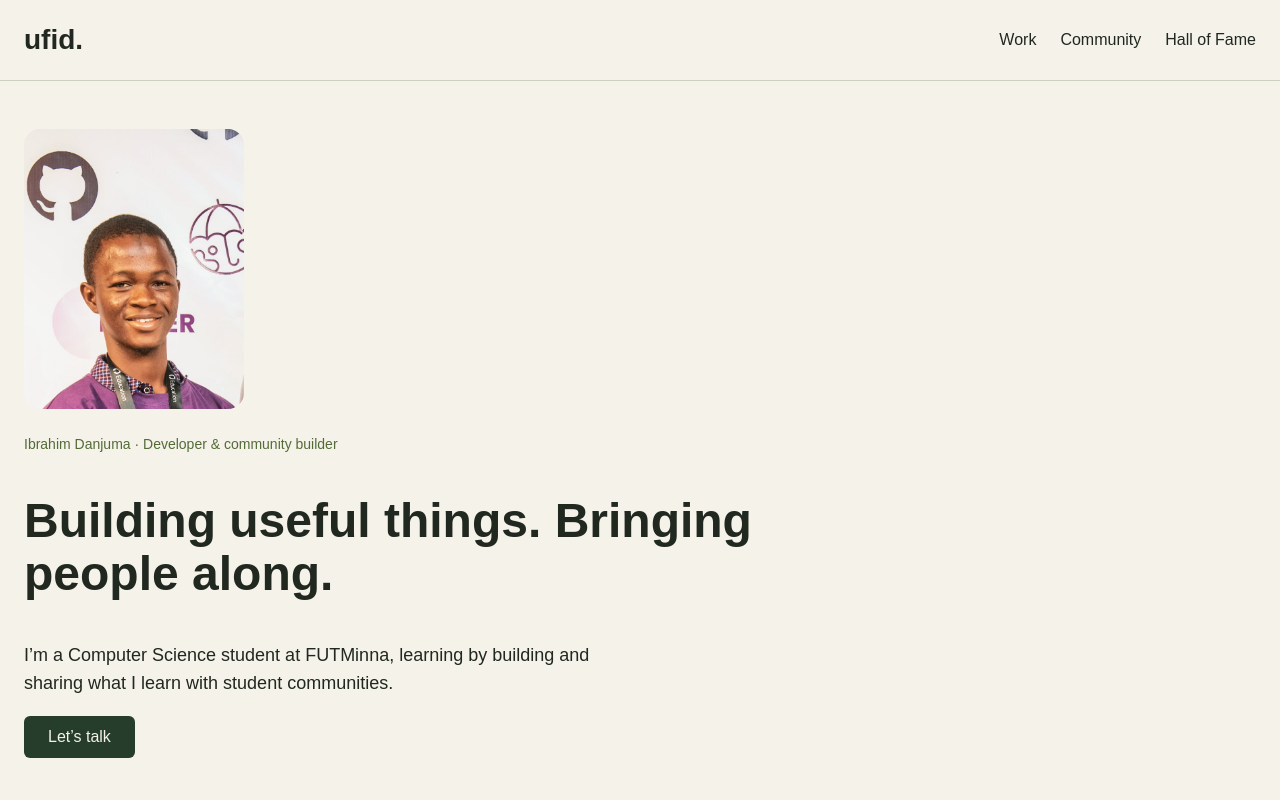
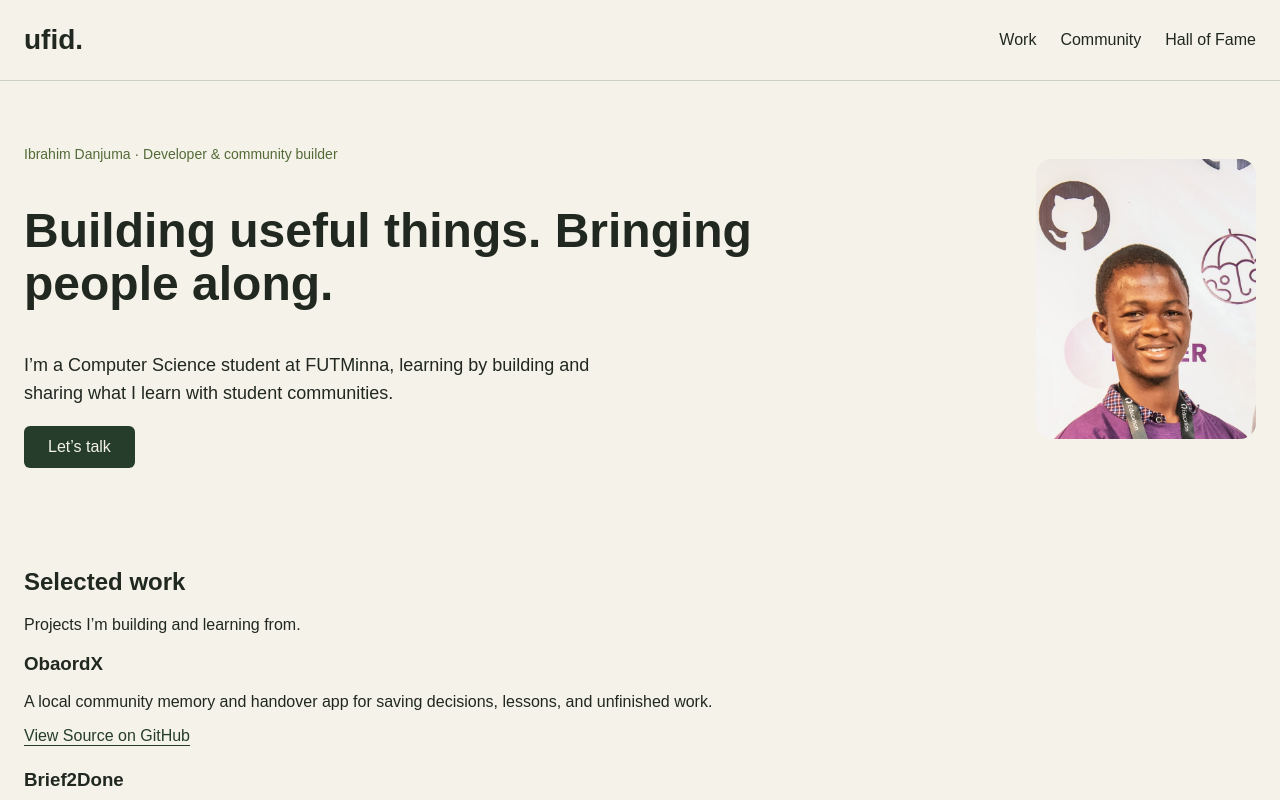
Before and after one commit to ufidscript/ufid-portfolio, a React (Vite) app: page / in a window 1280 px wide. Shown: the top 800 px of the page. Built offline with nearby package versions, Linux system fonts and the light colour scheme.

Commit message:
Improve responsive hero layout

```diff
--- a/src/App.css
+++ b/src/App.css
@@ -26,6 +26,9 @@
 }
 
 .hero {
+  display: flex;
+  flex-direction: column;
+  gap: 32px;
   max-width: 1280px;
   margin: 0 auto;
   padding: 48px 24px;
@@ -160,3 +163,27 @@
   border-radius: 16px;
   margin-bottom: 24px;
 }
+
+.hero-content {
+  min-width: 0;
+}
+
+@media (min-width: 900px) {
+  .hero {
+    flex-direction: row;
+    align-items: center;
+    justify-content: space-between;
+    gap: 48px;
+  }
+
+  .hero-content {
+    order: -1;
+    flex: 1;
+  }
+
+  .hero-portrait {
+    flex-shrink: 0;
+    margin-bottom: 0;
+    max-width: 100%;
+  }
+}
--- a/src/components/Hero.jsx
+++ b/src/components/Hero.jsx
@@ -1,4 +1,4 @@
-import portrait from '../assets/ibrahim.png';
+import portrait from "../assets/ibrahim.png";
 
 function Hero() {
   return (
@@ -8,8 +8,9 @@ function Hero() {
         src={portrait}
         alt="Ibrahim Danjuma"
         width="220"
-  height="220"
+        height="280"
       />
+      <div className="hero-content">
         <p className="hero-label">
           Ibrahim Danjuma · Developer & community builder
         </p>
@@ -20,9 +21,11 @@ function Hero() {
           I’m a Computer Science student at FUTMinna, learning by building and
           sharing what I learn with student communities.
         </p>
+
         <a className="hero-contact" href="mailto:ufidfarooq@gmail.com">
           Let’s talk
         </a>
+      </div>
     </section>
   );
 }
```
Lines whose indentation alone changed are shown as unchanged.
